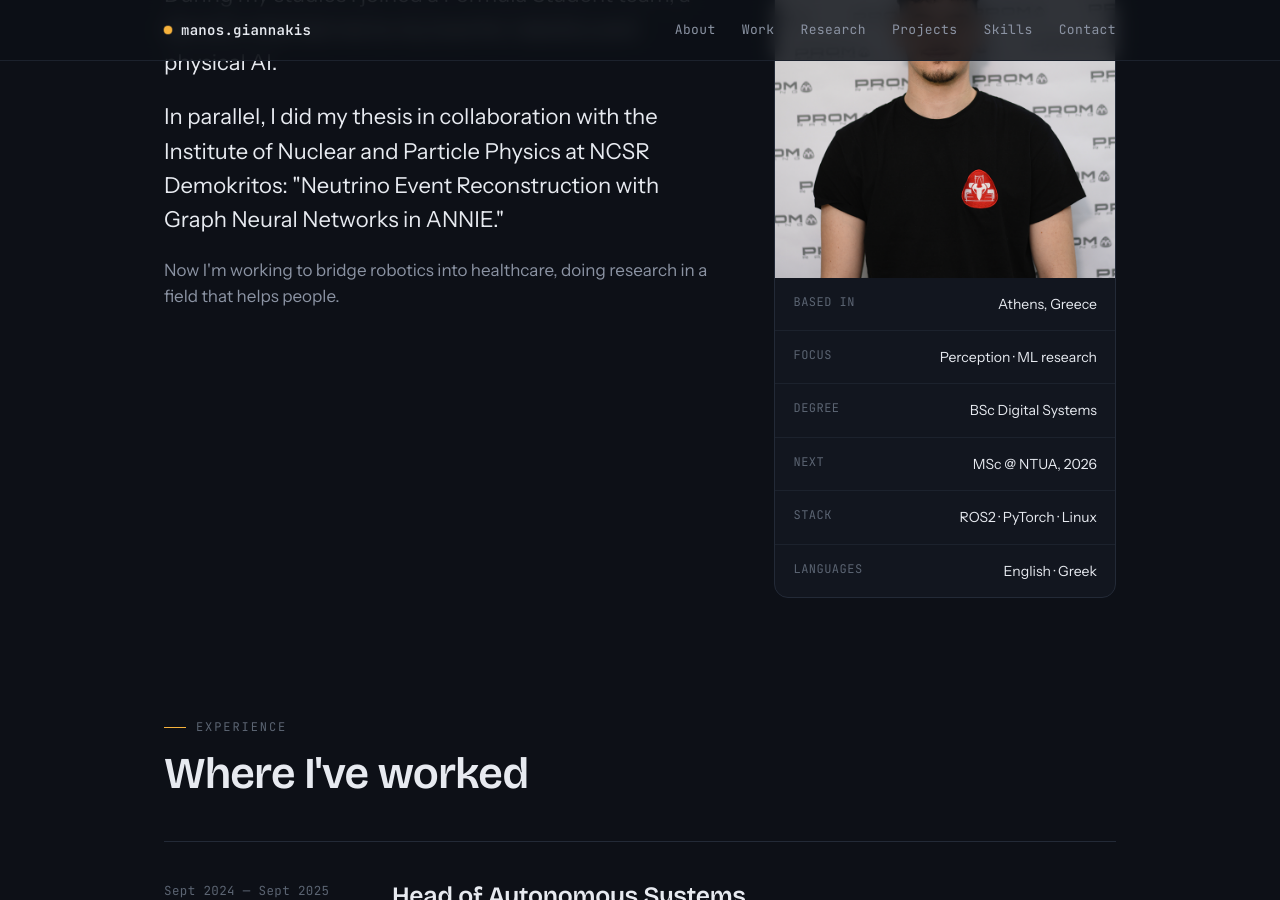
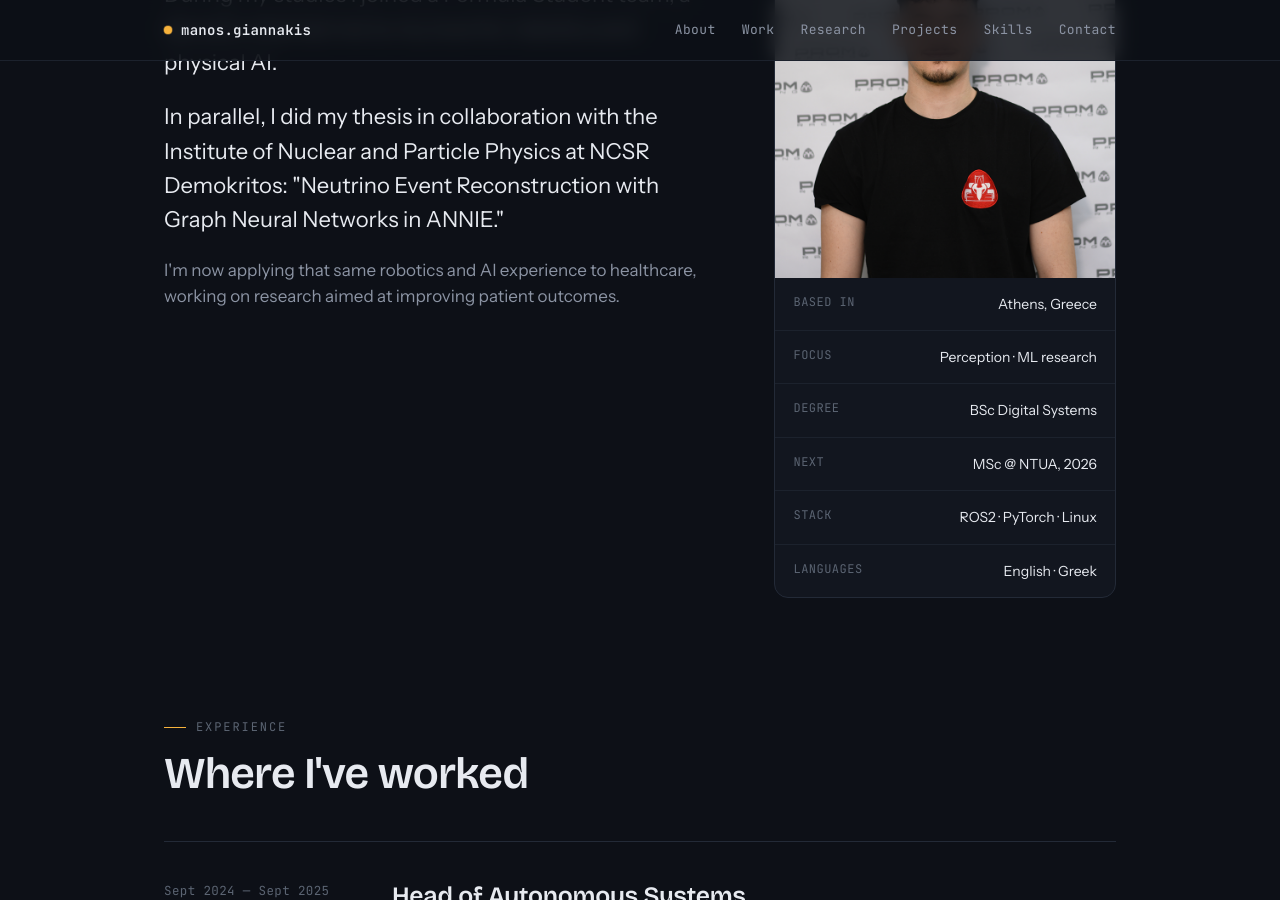
Before and after one commit to ManosGiann15/manosgiann15.github.io, a Jekyll site: the page index.html, which Jekyll copies as it is, in a window 1280 px wide and 900 px high, scrolled down 1036 px. Built offline with Jekyll 4.4.1, drawn with Linux system fonts in a browser that asks for light colours; some of the changed text lies outside the part shown.

Commit message:
Minor Changes

```diff
--- a/index.html
+++ b/index.html
@@ -349,7 +349,7 @@
       <div class="eyebrow">About</div>
       <p style="margin-top:22px">During my studies I joined a Formula Student team, a decision that led me to my love for robotics and physical AI.</p>
       <p> In parallel, I did my thesis in collaboration with the Institute of Nuclear and Particle Physics at NCSR Demokritos: "Neutrino Event Reconstruction with Graph Neural Networks in ANNIE."</p>
-      <p class="sub">Now I'm working to bridge robotics into healthcare, doing research in a field that helps people.</p>
+      <p class="sub">I'm now applying that same robotics and AI experience to healthcare, working on research aimed at improving patient outcomes.</p>
     </div>
     <aside class="facts">
       <img class="media ratio-1-1" src="assets/portrait.png" alt="Manos Giannakis" style="object-position:center 20%">
```
Also changed, not shown: other parts of index.html (+1 -1 lines).
